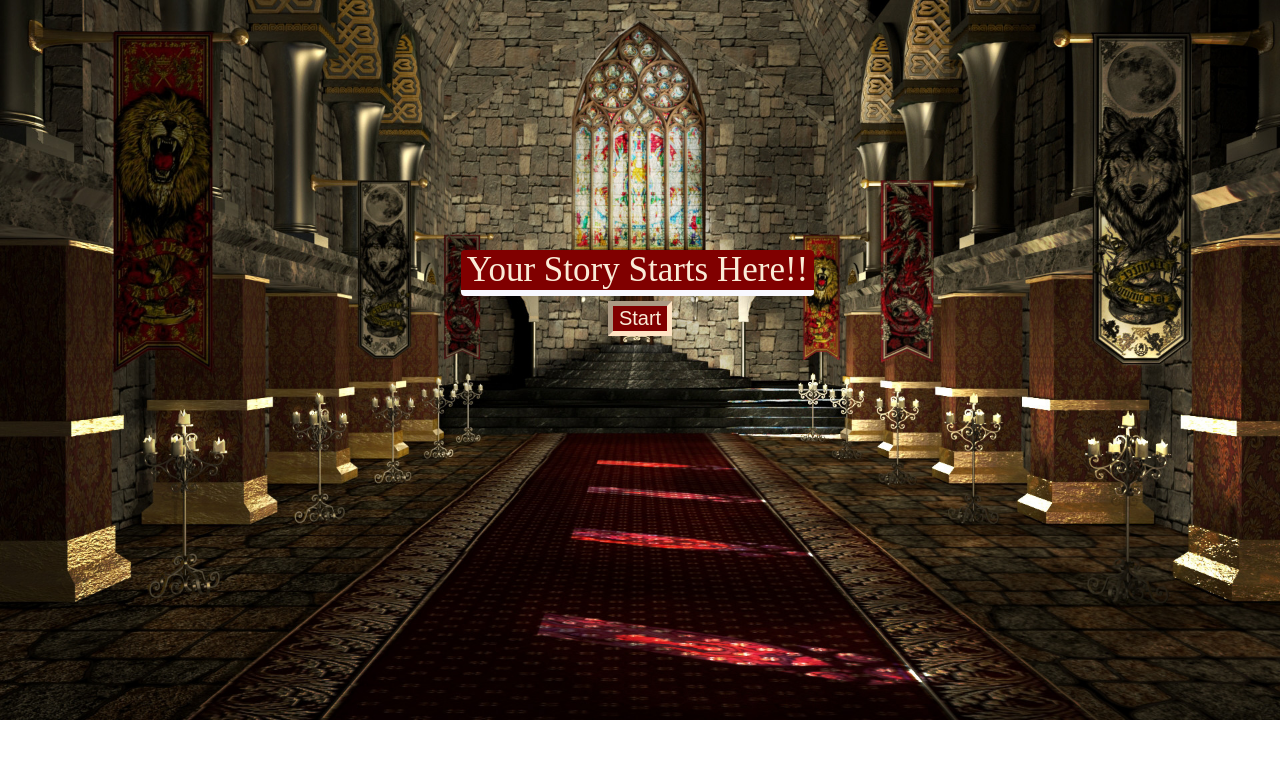
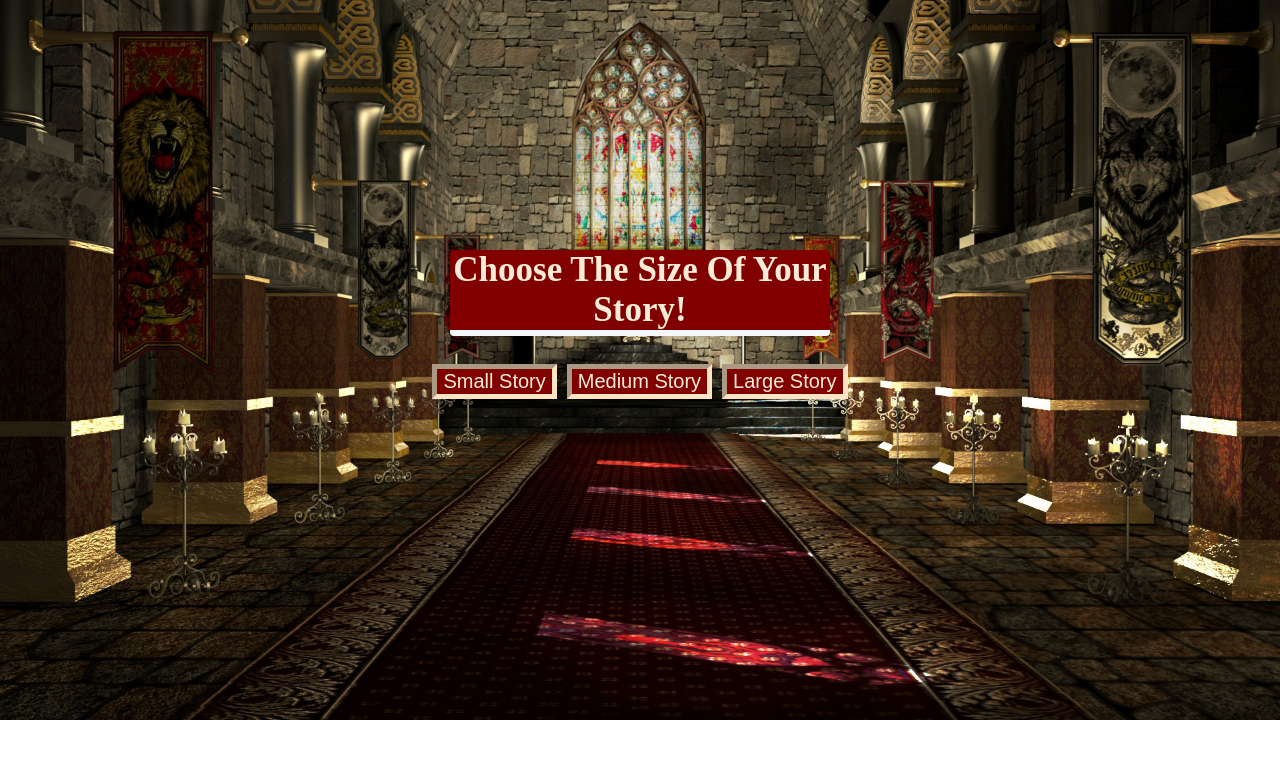
Before and after one commit to Lightining1boy/Choises, a React app: page / in a window 1280 px wide. Both pictures are taken after a click on the button "Create Your Own Story!!". Shown: the top 758 px of the page. Built offline with nearby package versions, Linux system fonts and the light colour scheme.

Commit message:
Added the component ChooseYourStory which allows users to pick what size story they want to create

```diff
--- /dev/null
+++ b/src/Styles/ChooseStorySizeStyle.jsx
@@ -0,0 +1,27 @@
+import style from 'styled-components';
+
+const StorySizeButtons = style.button`
+color: antiquewhite;
+background-color: maroon;
+margin: 5px;
+border-style: inset;
+font-size: 20px;
+border-width: thick;
+border-color: bisque;
+`
+const Caption = style.h1`
+font-size: 35px;
+background-color: maroon;
+color: antiquewhite;
+font-family: cursive;
+border-bottom-style: inset;
+border-radius: 4px;
+border-bottom-width: 6px;
+border-bottom-color: ghostwhite;
+width: 30%;
+margin-left: 35%;
+`
+export {
+  StorySizeButtons,
+  Caption
+}
--- /dev/null
+++ b/src/components/ChooseStorySize.jsx
@@ -0,0 +1,26 @@
+import React, {useState} from 'react'
+import SmallStory from './SmallStory.jsx'
+import {StorySizeButtons, Caption} from '../Styles/ChooseStorySizeStyle.jsx'
+
+const ChooseStorySize = (props) => {
+  const [smallStory, setSmallStory] = useState(false);
+  const [mediumStory, setMediumStory] = useState(false);
+  const [largeStory, setLargeStory] = useState(false);
+
+  if (smallStory) {
+    return (
+      <SmallStory/>
+    )
+  }
+  return (
+    <div>
+      <Caption>
+        Choose The Size Of Your Story!
+      </Caption>
+      <StorySizeButtons onClick={() => setSmallStory(true)} >Small Story</StorySizeButtons>
+      <StorySizeButtons onClick={() => setMediumStory(true)} >Medium Story</StorySizeButtons>
+      <StorySizeButtons onClick={() => setLargeStory(true)} >Large Story</StorySizeButtons>
+    </div>
+  )
+}
+export default ChooseStorySize;
--- a/src/components/ChooseYourStory.jsx
+++ b/src/components/ChooseYourStory.jsx
@@ -3,6 +3,7 @@ import story from '../stories.js'
 import {StoryButtons, PTag, MainDiv} from '../Styles/ChooseYourStoryStyle.jsx'
 import ChosenStory from './ChosenStory.jsx'
 import CreateStory from './CreateStory.jsx'
+import ChooseStorySize from './ChooseStorySize.jsx'
 
 class ChooseYourStory extends React.Component {
   constructor(props) {
@@ -34,7 +35,7 @@ class ChooseYourStory extends React.Component {
       return (<ChosenStory chosenStory={chosenStory} finishedStory={this.finishedStory}/>)
     }
     if(createStory) {
-      return(<CreateStory/>)
+      return(<ChooseStorySize/>)
     }
     return (<MainDiv>
       <PTag>
--- /dev/null
+++ b/src/components/SmallStory.jsx
@@ -0,0 +1,14 @@
+import React , {useState} from 'react'
+
+const SmallStory = (props) => {
+
+
+  return (
+    <div>
+      <p>
+        Create Your Small Story!!
+      </p>
+    </div>
+  )
+}
+export default SmallStory;
```
